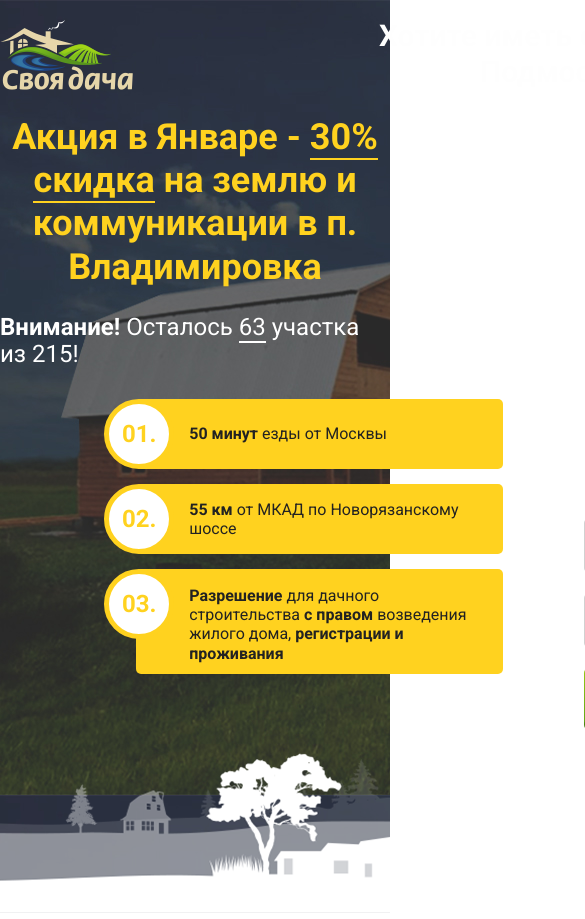
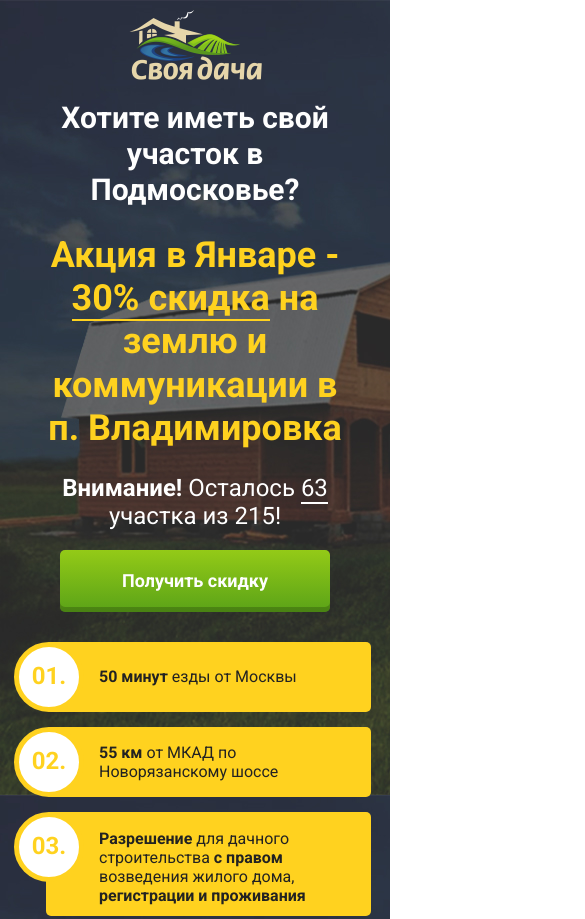
Before and after one commit to Romanenko-Vasilii/AdamantTest, a website: page index.html in a window 390 px wide. Shown: the top 919 px of the page, 585 px wide, since content can reach past the window. Drawn offline with Linux system fonts and the light colour scheme.

Commit message:
make adaptive

```diff
--- a/index.html
+++ b/index.html
@@ -26,6 +26,7 @@
         <div class="main__title">Акция в Январе - <span class="main__inderline">30% скидка</span>  на землю и коммуникации в п. Владимировка</div>
       <!-- /.main__title -->
       <div class="main__text"> <span class="text__decor">Внимание!</span>  Осталось <span class="text__decor--inderline">63</span>  участка из 215!</div>
+      <button class="button  button__primary button__primary--main">Получить скидку</button>
       <!-- /.main__text -->
       </div>
       <!-- /.main__wrap -->
@@ -62,7 +63,7 @@
               <!-- /.form__title -->
               <input type="text" class="input input__user" placeholder="Ваше имя">
               <input type="text" class="input input__phone" placeholder="Ваш телефон">
-              <button class="button form__button">Получить скидку</button>
+              <button class="button button__primary">Получить скидку</button>
               <!-- /.form__button -->
             </div>
             <!-- /.form__wrap -->
--- a/sass/style.sass
+++ b/sass/style.sass
@@ -1,3 +1,3 @@
 @import 'templates/normalize'
+@import 'templates/main'
 @import 'templates/media'
-@import 'templates/main'
--- a/sass/templates/_main.sass
+++ b/sass/templates/_main.sass
@@ -7,17 +7,29 @@ body
   background-image: url('../img/header-img.jpg')
   padding: 20px 0 0 0
   &__header
-    width: 1170px
+    max-width: 1170px
     display: flex
     flex-wrap: wrap
     margin: 0 auto
     justify-content: space-between
     align-items: start
+
 .button
   border: none
   cursor: pointer
   border-radius: 5px
   color: #fefefe
+  &__primary
+    width: 270px
+    background-image: linear-gradient(180.0deg, #a2d417 -25%, #4c9918 125%)
+    box-shadow: inset 0px -5px 0px 0px rgba(0,0,0,0.2)
+    font-size: 18px
+    line-height: 1.2
+    font-weight: 700
+    padding: 20px
+    &--main
+      margin: 20px 0 0 0
+      display: none
 .header
   &__title
     width: 414px
@@ -36,8 +48,9 @@ body
     box-shadow: inset 0px -5px 0px 0px rgba(0,0,0,0.2)
 .main
   &__img
+    width: 100%
     display: block
-    margin: -9px 0px 0 -27px
+    margin: -9px 0px 0 0
   &__wrap
 
     display: flex
@@ -70,7 +83,7 @@ body
     display: flex
     margin: 0 auto
     justify-content: space-between
-    max-width: 44%
+    width: 44%
 
 
   &__form
@@ -86,6 +99,7 @@ body
   font-size: 16px
   line-height: 1.2
   font-weight: 400
+
 
   // &__bold
   //   font-weight: 700
@@ -131,14 +145,9 @@ body
     display: flex
     flex-direction: column
     width: 270px
+
   &__button
-    width: 270px
-    background-image: linear-gradient(180.0deg, #a2d417 -25%, #4c9918 125%)
-    box-shadow: inset 0px -5px 0px 0px rgba(0,0,0,0.2)
-    font-size: 18px
-    line-height: 1.2
-    font-weight: 700
-    padding: 20px
+
 .input
   border: 1px solid #d1d1d1
   border-radius: 5px
--- a/sass/templates/_media.sass
+++ b/sass/templates/_media.sass
@@ -1 +1,62 @@
-@media screen and ( max-width: 320px  )
+@media screen and ( max-width: 1420px  )
+  .hero
+    padding: 10px 20px
+    &__header
+      // padding: 0 40px
+      justify-content: space-around
+  .header
+    &__title
+      margin: 0
+  .content
+    &__wrap
+      width: 80%
+      justify-content: center
+  .main
+    &__img
+      display: none
+
+@media screen and ( max-width: 935px  )
+  .header
+    &__logo
+      margin-bottom: 20px
+    &__button
+      width: 250px
+      display: none
+  .button
+    &__primary
+      &--main
+        display: block
+  .main
+    padding: 0 20px
+    &__text
+      text-align: center
+  .content
+    &__wrap
+      width: 90%
+      flex-wrap: wrap
+    &__form
+      margin: 0
+  .info
+    &__wrap
+      max-width: 325px
+    &__text
+      max-width: 260px
+
+@media screen and ( max-width: 370px  )
+  .info
+    &__wrap
+      max-width: 250px
+    &__text
+      max-width: 210px
+  .form
+    width: 285px
+    padding: 30px 5px 30px 5px
+    display: flex
+    flex-direction: column
+    align-items: center
+    &__wrap
+      align-items: center
+  .input
+    width: 250px
+    &__user
+      background-position: 220px
```
Also changed, not shown: css/style.css.
